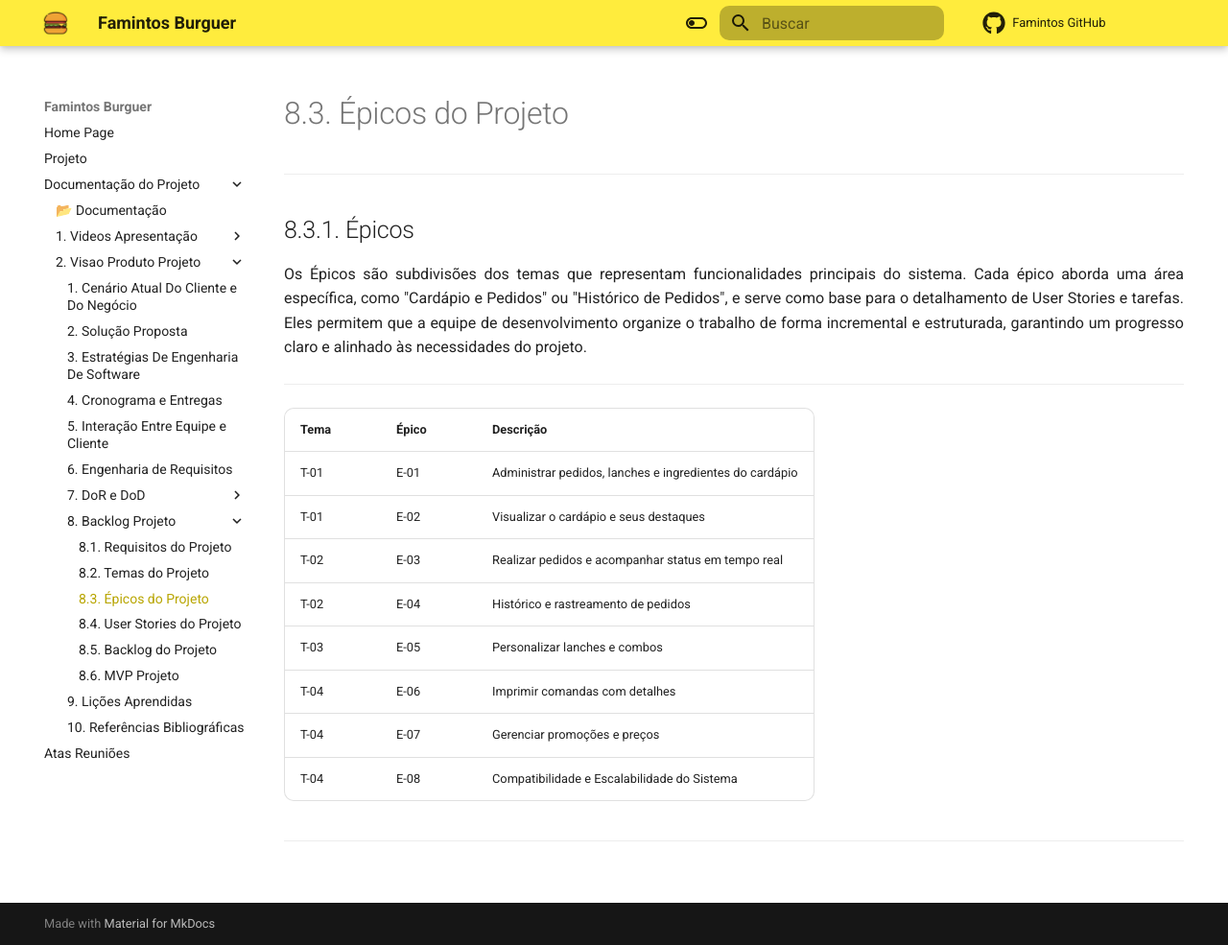
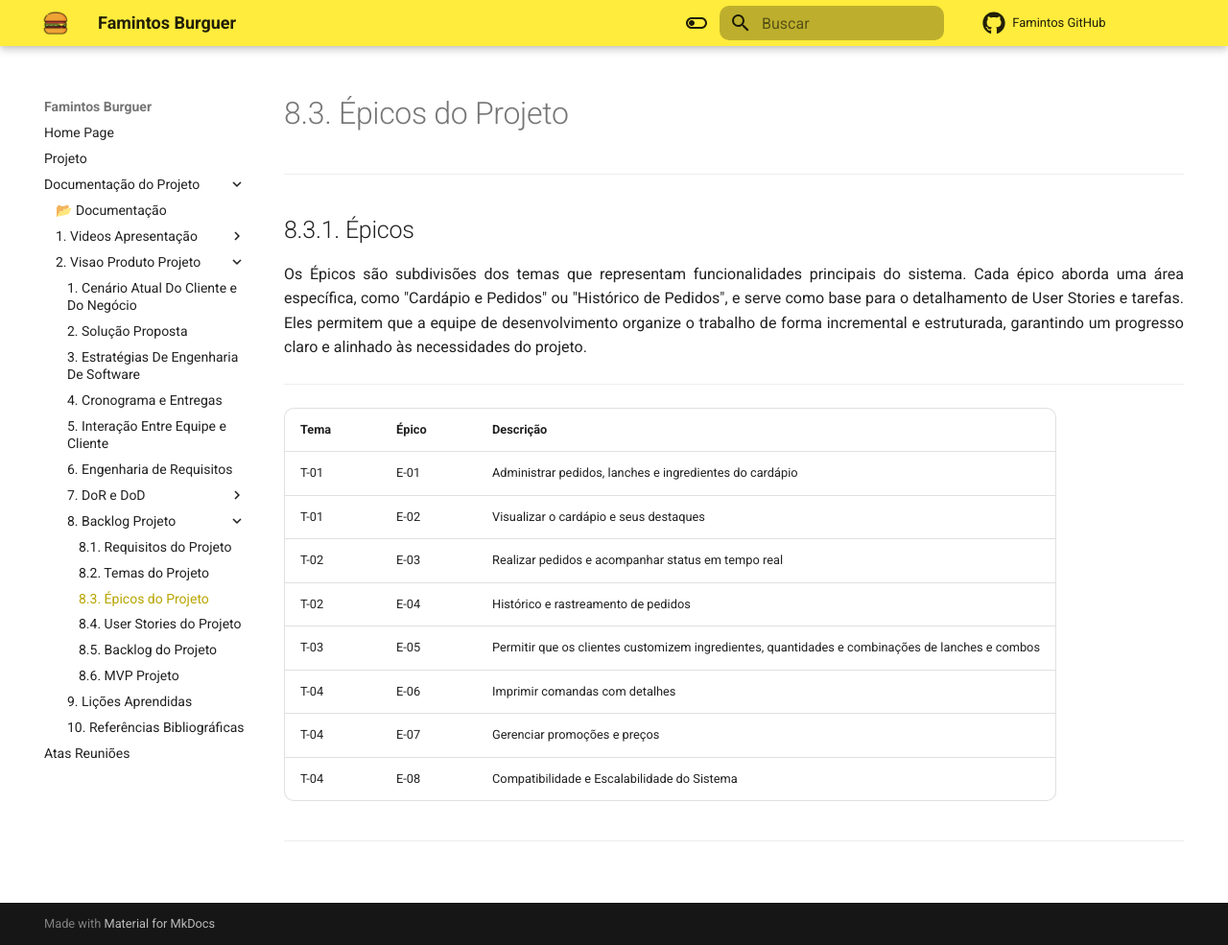
Before and after one commit to mdsreq-fga-unb/2024.2-T01-FamintosBurguer, an MkDocs documentation site: the page built from docs/ProdutoProjeto/2. Visao Produto Projeto/8. Backlog Projeto/3_Epicos.md, in a window 1280 px wide and 985 px high. Shown: the whole window at 96% size. Built offline with MkDocs 1.6.1 and Material for MkDocs 9.7.7, drawn with Linux system fonts in a browser that asks for light colours; comment, search, counter and statistics services are not loaded.

Commit message:
Atualiza documentação dos épicos do projeto. Closes #15

```diff
--- a/docs/ProdutoProjeto/2. Visao Produto Projeto/8. Backlog Projeto/3_Epicos.md
+++ b/docs/ProdutoProjeto/2. Visao Produto Projeto/8. Backlog Projeto/3_Epicos.md
@@ -20,7 +20,7 @@ ________________________________________________________________________________
 |   T-01     |   E-02     | Visualizar o cardápio e seus destaques                         |
 |   T-02     |   E-03     | Realizar pedidos e acompanhar status em tempo real             |
 |   T-02     |   E-04     | Histórico e rastreamento de pedidos                            |
-|   T-03     |   E-05     | Personalizar lanches e combos                                  |
+|   T-03     |   E-05     | Permitir que os clientes customizem ingredientes, quantidades e combinações de lanches e combos                                  |
 |   T-04     |   E-06     | Imprimir comandas com detalhes                                 |
 |   T-04     |   E-07     | Gerenciar promoções e preços                                   |
 |   T-04     |   E-08     | Compatibilidade e Escalabilidade do Sistema                    |
```
